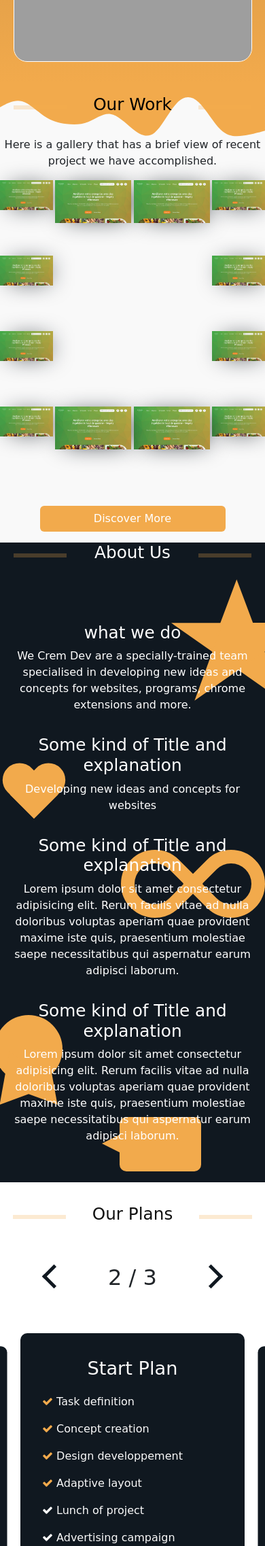
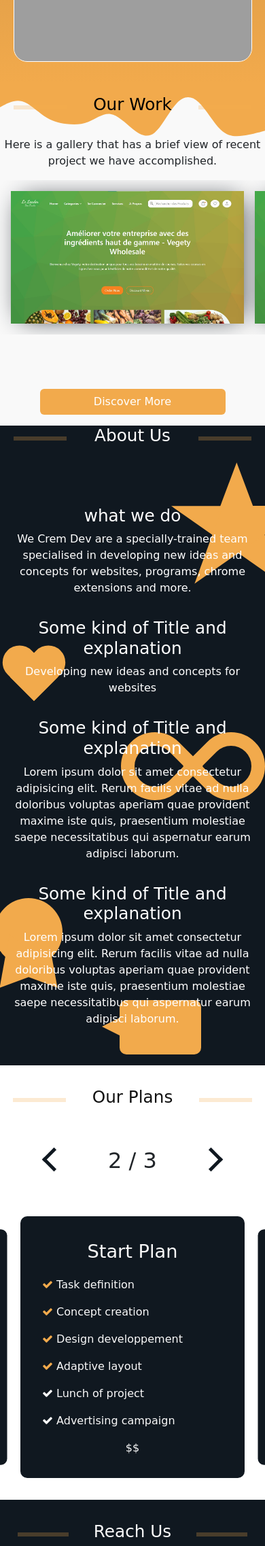
Before and after one commit to itsalivenger/Crem-Dev, a PHP site: page / in a window 390 px wide. Shown: the part 3846-6120 px from the top of the page at 68% size. Run offline with PHP 8.4, Linux system fonts and the light colour scheme; some web fonts are replaced; grey boxes are pictures that could not be loaded.

Commit message:
vegety and some other things

```diff
--- a/assets/styles/fourthSection.css
+++ b/assets/styles/fourthSection.css
@@ -20,7 +20,7 @@
 .gallery{
     display: grid;
     width: 100%;
-    height: 100vh;
+    height: 100%;
     grid-template-areas:
     'a b c d'
     'l content content e'
@@ -40,6 +40,7 @@
     box-shadow: 4px 2px 35px -11px #101820FF;
     animation: showAnimation .5s ease-out;
     animation-fill-mode: backwards;
+    position: relative;
 }
 
 .projectCard:hover{
@@ -126,6 +127,7 @@
     display: flex;
     justify-content: center;
     align-items: center;
+    margin-top: 2em;
 }
 
 .discoverBtn{
@@ -144,12 +146,36 @@
 @media (max-width: 770px){
     .fourthSection{
         padding: 1em 0;
-        height: 80vh;
     }
 
     .gallery{
-        gap: .5em;
+        gap: 1em;
         padding: 0;
+    }
+}
+
+@media (max-width: 600px){
+    .galleryContainer{
+        overflow-x: scroll;
+        padding: 1em;
+    }
+
+    .gallery{
+        display: flex;
+        width: 1200%;
+    }
+
+    .projectCard{
+        overflow: hidden;
+    }
+
+    .visitSiteContainer{
+        top: 100%;
+        transition: top .3s;
+    }
+
+    .projectCard:hover .visitSiteContainer{
+        top: 0;
     }
 }
 
@@ -165,7 +191,6 @@
 
     .gallery{
         padding: 0;
-        gap: .2em;
     }
 
     .discoverBtn{
--- /dev/null
+++ b/assets/styles/gallery.css
@@ -0,0 +1,9 @@
+.visitSiteContainer{
+    display: flex;
+    justify-content: center;
+    align-items: center;
+    background-color: rgba(0, 0, 0, 0.349);
+    position: absolute;
+    width: 100%;
+    height: 100%;
+}
--- a/assets/styles/navbar.css
+++ b/assets/styles/navbar.css
@@ -14,7 +14,7 @@
     display: flex;
     justify-content: space-between;
     align-items: center;
-    width: 70%;
+    width: 80%;
 }
 
 .linksContainers{
--- a/index.html
+++ b/index.html
@@ -14,6 +14,7 @@
       href="https://fonts.googleapis.com/css2?family=Bebas+Neue&family=Rubik+Dirt&display=swap"
       rel="stylesheet"
     />
+    <link rel="stylesheet" href="./assets/styles/gallery.css">
     <link href="./assets/styles/button.css" rel="stylesheet" />
     <link href="./assets/styles/smoothScroll.css" rel="stylesheet" />
     <link href="./assets/styles/hiddenMenu.css" rel="stylesheet" />
@@ -304,25 +305,67 @@
         <hr />
       </div>
       <p class="textUnderTitle">
-        Here is a gallery that has a brief view of recent project we have accomplished.
+        Here is a gallery that has a brief view of recent project we have
+        accomplished.
       </p>
 
-      <div class="gallery sections">
-        <div><img class="img img-fluid" src="./assets/images/vegetyScrn.jpg" /></div>
-        <div><img class="img img-fluid" src="./assets/images/vegetyScrn.jpg" /></div>
-        <div><img class="img img-fluid" src="./assets/images/vegetyScrn.jpg" /></div>
-        <div><img class="img img-fluid" src="./assets/images/vegetyScrn.jpg" /></div>
-        <div><img class="img img-fluid" src="./assets/images/vegetyScrn.jpg" /></div>
-        <div><img class="img img-fluid" src="./assets/images/vegetyScrn.jpg" /></div>
-        <div><img class="img img-fluid" src="./assets/images/vegetyScrn.jpg" /></div>
-        <div><img class="img img-fluid" src="./assets/images/vegetyScrn.jpg" /></div>
-        <div><img class="img img-fluid" src="./assets/images/vegetyScrn.jpg" /></div>
-        <div><img class="img img-fluid" src="./assets/images/vegetyScrn.jpg" /></div>
-        <div><img class="img img-fluid" src="./assets/images/vegetyScrn.jpg" /></div>
-        <div><img class="img img-fluid" src="./assets/images/vegetyScrn.jpg" /></div>
+      <div class="galleryContainer">
+        <div class="gallery sections">
+          <div class="imageInGallery">
+            <div class="visitSiteContainer"><a href="https://vegety-crem.vercel.app/" class="btn discoverBtn">Visit</a></div>
+            <img class="img img-fluid" src="./assets/images/vegetyScrn.jpg" />
+          </div>
+          <div class="imageInGallery">
+            <div class="visitSiteContainer"><a href="#" class="btn discoverBtn">Visit</a></div>
+            <img class="img img-fluid" src="./assets/images/vegetyScrn.jpg" />
+          </div>
+          <div class="imageInGallery">
+            <div class="visitSiteContainer"><a href="#" class="btn discoverBtn">Visit</a></div>
+            <img class="img img-fluid" src="./assets/images/vegetyScrn.jpg" />
+          </div>
+          <div class="imageInGallery">
+            <div class="visitSiteContainer"><a href="#" class="btn discoverBtn">Visit</a></div>
+            <img class="img img-fluid" src="./assets/images/vegetyScrn.jpg" />
+          </div>
+          <div class="imageInGallery">
+            <div class="visitSiteContainer"><a href="#" class="btn discoverBtn">Visit</a></div>
+            <img class="img img-fluid" src="./assets/images/vegetyScrn.jpg" />
+          </div>
+          <div class="imageInGallery">
+            <div class="visitSiteContainer"><a href="#" class="btn discoverBtn">Visit</a></div>
+            <img class="img img-fluid" src="./assets/images/vegetyScrn.jpg" />
+          </div>
+          <div class="imageInGallery">
+            <div class="visitSiteContainer"><a href="#" class="btn discoverBtn">Visit</a></div>
+            <img class="img img-fluid" src="./assets/images/vegetyScrn.jpg" />
+          </div>
+          <div class="imageInGallery">
+            <div class="visitSiteContainer"><a href="#" class="btn discoverBtn">Visit</a></div>
+            <img class="img img-fluid" src="./assets/images/vegetyScrn.jpg" />
+          </div>
+          <div class="imageInGallery">
+            <div class="visitSiteContainer"><a href="#" class="btn discoverBtn">Visit</a></div>
+            <img class="img img-fluid" src="./assets/images/vegetyScrn.jpg" />
+          </div>
+          <div class="imageInGallery">
+            <div class="visitSiteContainer"><a href="#" class="btn discoverBtn">Visit</a></div>
+            <img class="img img-fluid" src="./assets/images/vegetyScrn.jpg" />
+          </div>
+          <div class="imageInGallery">
+            <div class="visitSiteContainer"><a href="#" class="btn discoverBtn">Visit</a></div>
+            <img class="img img-fluid" src="./assets/images/vegetyScrn.jpg" />
+          </div>
+          <div class="imageInGallery">
+            <div class="visitSiteContainer"><a href="#" class="btn discoverBtn">Visit</a></div>
+            <img class="img img-fluid" src="./assets/images/vegetyScrn.jpg" />
+          </div>
+
+        </div>
       </div>
       <div class="discoverBtnContainer">
-        <a href="https://github.com/itsalivenger" class="btn discoverBtn">Discover More</a>
+        <a href="https://github.com/itsalivenger" class="btn discoverBtn"
+          >Discover More</a
+        >
       </div>
     </section>
 
@@ -628,7 +671,6 @@
       </div>
     </section>
 
-
     <footer class="text-white text-center text-lg-start bg-primary">
       <!-- Grid container -->
       <div class="container p-4">
```
